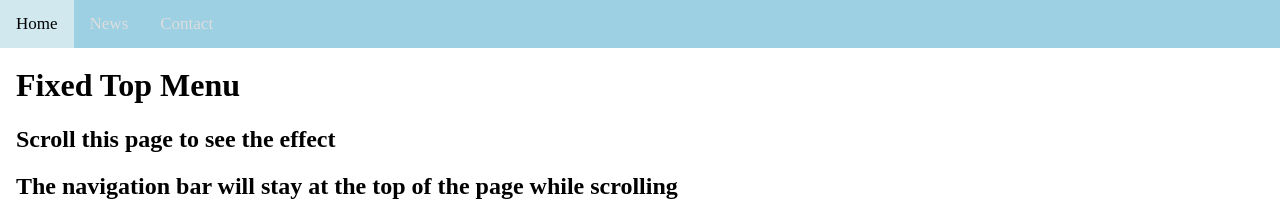
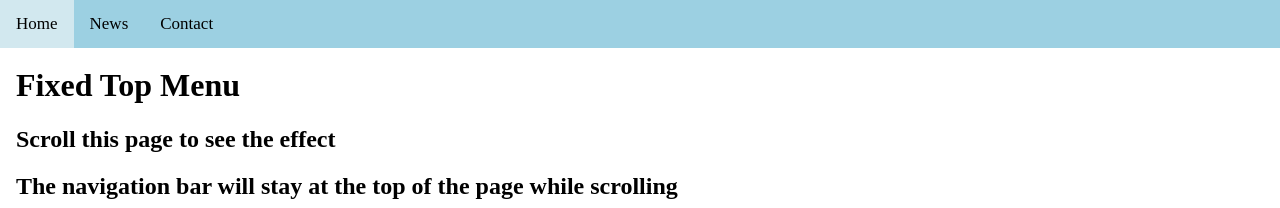
Before and after one commit to liamgillies/liamgillies.github.io, a Jekyll site: the page built from index.html, in a window 1280 px wide. Shown: the top 208 px of the page. Built offline with Jekyll 4.4.1, drawn with Linux system fonts in a browser that asks for light colours.

Commit message:
Update default.html

```diff
--- a/_layouts/default.html
+++ b/_layouts/default.html
@@ -16,7 +16,7 @@ body {margin:0;}
 .navbar a {
   float: left;
   display: block;
-  color: #ddd;
+  color: #000000;
   text-align: center;
   padding: 14px 16px;
   text-decoration: none;
```
